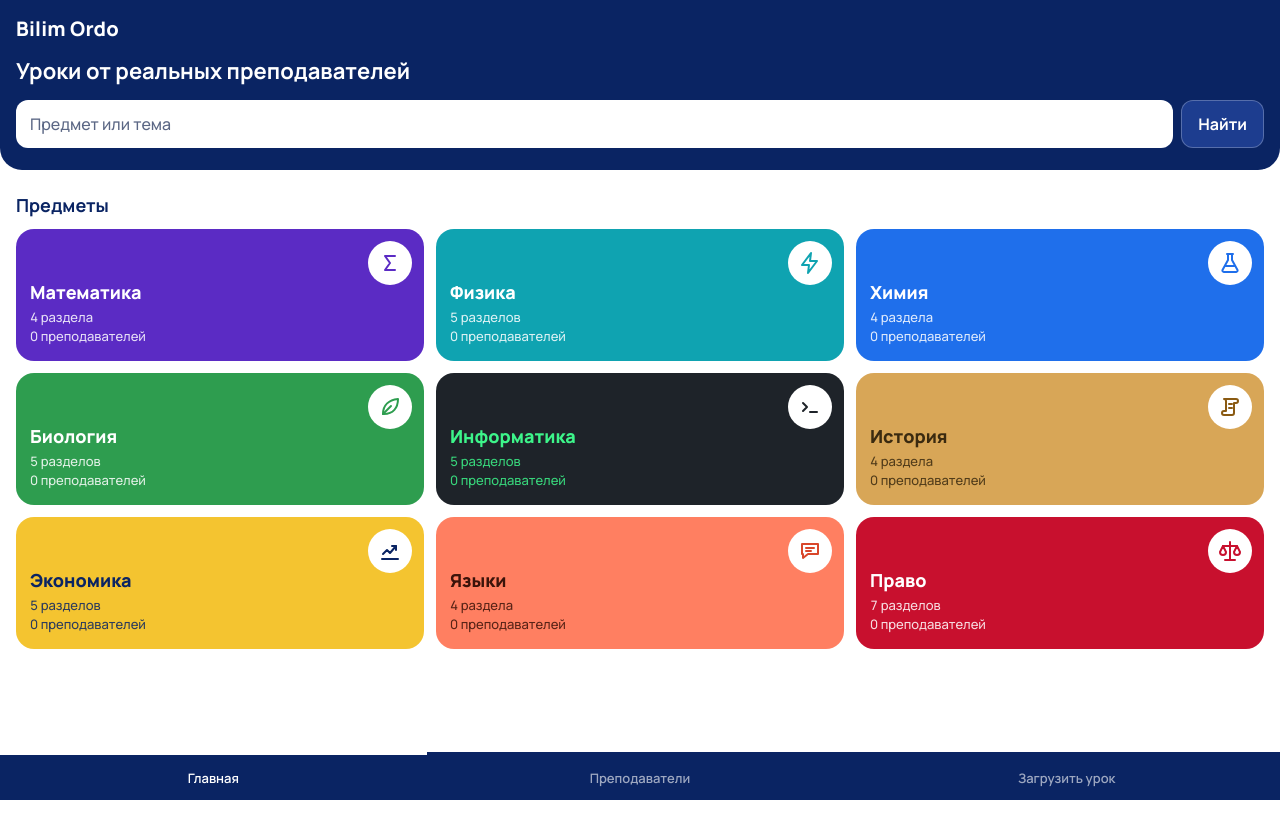
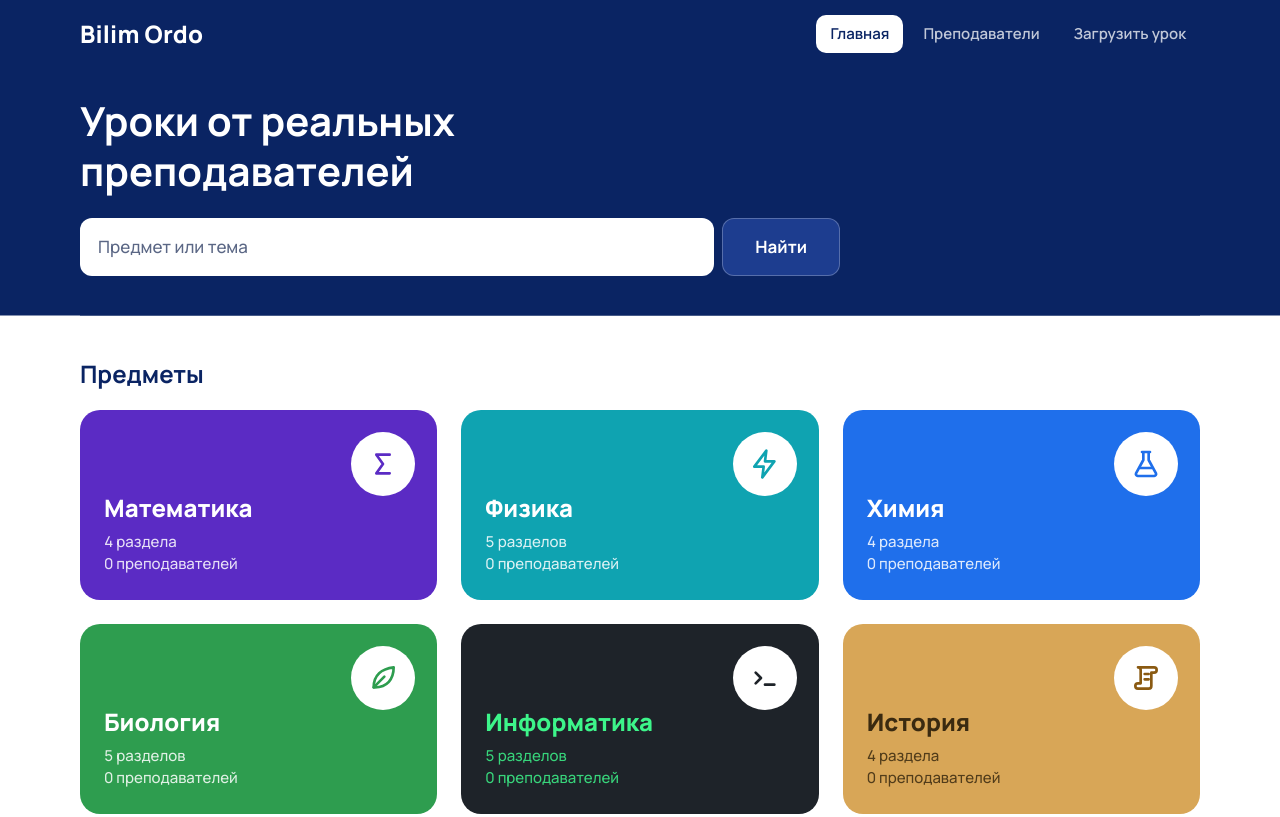
Before and after one commit to suxxept888/bilim_ordo, a plain HTML site: page webapp/index.html in a window 1280 px wide. Shown: the top 817 px of the page. Drawn offline with Linux system fonts and the light colour scheme.

Commit message:
Отдельная раскладка для компьютера: меню в шапке, 3 карточки в ряд
Co-Authored-By: Claude Opus 5.5 <noreply@anthropic.com>
Claude-Session: https://claude.ai/code/session_01LweUWYcct6tTBY3D3wTRhQ

```diff
--- a/webapp/app.js
+++ b/webapp/app.js
@@ -71,7 +71,7 @@ function subjectCards() {
 
 function subjectScreen(s) {
   return `
-    <section class="subject-hero" style="background:${s.color};color:${s.text}">
+    <section class="subject-hero" style="--band:${s.color};background:${s.color};color:${s.text}">
       <span class="icon">${icon(s)}</span>
       <div>
         <h1>${esc(s.name)}</h1>
@@ -164,7 +164,7 @@ function show() {
   }
 
   document.getElementById('screen').innerHTML = html;
-  document.querySelectorAll('.tabs a').forEach(a =>
+  document.querySelectorAll('a[data-tab]').forEach(a =>
     a.classList.toggle('active', a.dataset.tab === tab));
 
   // Кнопка «Назад» Телеграма на вложенных экранах
--- a/webapp/index.html
+++ b/webapp/index.html
@@ -12,13 +12,21 @@
 </head>
 <body>
   <header class="top">
-    <a class="logo" href="#home">Bilim Ordo</a>
+    <div class="top-inner">
+      <a class="logo" href="#home">Bilim Ordo</a>
+      <!-- Меню в шапке: видно только на компьютере -->
+      <nav class="top-nav">
+        <a href="#home" data-tab="home">Главная</a>
+        <a href="#teachers" data-tab="teachers">Преподаватели</a>
+        <a href="#upload" data-tab="upload">Загрузить урок</a>
+      </nav>
+    </div>
   </header>
 
   <!-- Сюда app.js подставляет текущий экран -->
   <main id="screen"></main>
 
-  <!-- Нижнее меню -->
+  <!-- Нижнее меню: видно только на телефоне -->
   <nav class="tabs">
     <a href="#home" data-tab="home">Главная</a>
     <a href="#teachers" data-tab="teachers">Преподаватели</a>
--- a/webapp/style.css
+++ b/webapp/style.css
@@ -214,3 +214,82 @@ button.primary {
 .tabs a.active { color: var(--white); border-top-color: var(--white); }
 
 @media (prefers-reduced-motion: reduce) { .card { transition: none; } }
+
+/* =========================================================
+   Версия для компьютера (экран шире 900px)
+   На телефоне всё остаётся как выше: нижнее меню и 2 карточки в ряд.
+   ========================================================= */
+.top-nav { display: none; }
+
+@media (min-width: 900px) {
+  body { padding-bottom: 0; }
+
+  /* Нижнее меню прячем, меню переезжает в шапку */
+  .tabs { display: none; }
+
+  .top { padding: 0 32px; }
+  .top-inner {
+    max-width: 1120px;
+    margin: 0 auto;
+    display: flex;
+    align-items: center;
+    justify-content: space-between;
+    gap: 24px;
+    height: 68px;
+  }
+  .logo { font-size: 24px; }
+  .top-nav { display: flex; gap: 6px; }
+  .top-nav a {
+    color: rgba(255, 255, 255, 0.75);
+    text-decoration: none;
+    font-weight: 600;
+    font-size: 15px;
+    padding: 8px 14px;
+    border-radius: 10px;
+  }
+  .top-nav a:hover { color: var(--white); background: rgba(255, 255, 255, 0.08); }
+  .top-nav a.active { color: var(--navy); background: var(--white); }
+
+  main { max-width: 1184px; margin: 0 auto; padding: 0 32px 64px; }
+
+  /* Тёмно-синяя и цветные полосы растягиваются на всю ширину окна */
+  .hero, .subject-hero {
+    margin: 0;
+    border-radius: 0;
+    box-shadow: 0 0 0 100vmax var(--band, var(--navy));
+    clip-path: inset(0 -100vmax);
+  }
+  .hero { padding: 28px 0 40px; }
+  .hero h1 { font-size: 40px; margin-bottom: 22px; max-width: 18ch; }
+  .search { max-width: 760px; }
+  .search input { padding: 16px 18px; font-size: 17px; }
+  .search button { padding: 0 32px; font-size: 17px; }
+
+  h1 { font-size: 34px; }
+  h2 { font-size: 24px; margin: 40px 0 18px; }
+
+  /* 3 карточки в ряд, крупнее */
+  .subjects { grid-template-columns: repeat(3, minmax(0, 1fr)); gap: 24px; }
+  .card { min-height: 190px; padding: 24px; border-radius: 20px; transition: transform 0.15s ease, box-shadow 0.15s ease; }
+  .card:hover { transform: translateY(-3px); box-shadow: 0 12px 28px rgba(10, 36, 99, 0.18); }
+  .card .icon { top: 22px; right: 22px; width: 64px; height: 64px; }
+  .card .icon svg { width: 32px; height: 32px; }
+  .card strong { font-size: 24px; padding-right: 72px; }
+  .card .meta { font-size: 15px; margin-top: 8px; }
+
+  /* Страница предмета: разделы в 2 колонки */
+  .subject-hero { padding: 32px 0; gap: 20px; }
+  .subject-hero .icon { width: 80px; height: 80px; }
+  .subject-hero .icon svg { width: 40px; height: 40px; }
+  .subject-hero h1 { font-size: 40px; }
+  .subject-hero p { font-size: 16px; }
+  .list { grid-template-columns: repeat(2, minmax(0, 1fr)); gap: 14px; margin-top: 28px; }
+  .row { padding: 18px 20px; }
+  .row:hover { border-color: var(--navy-soft); }
+
+  form { max-width: 640px; }
+}
+
+@media (min-width: 900px) and (prefers-reduced-motion: reduce) {
+  .card, .card:hover { transition: none; transform: none; }
+}
```
